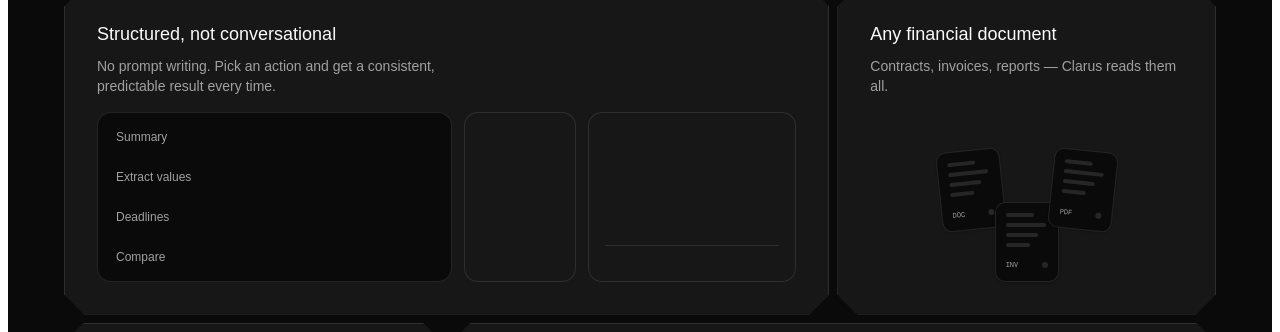
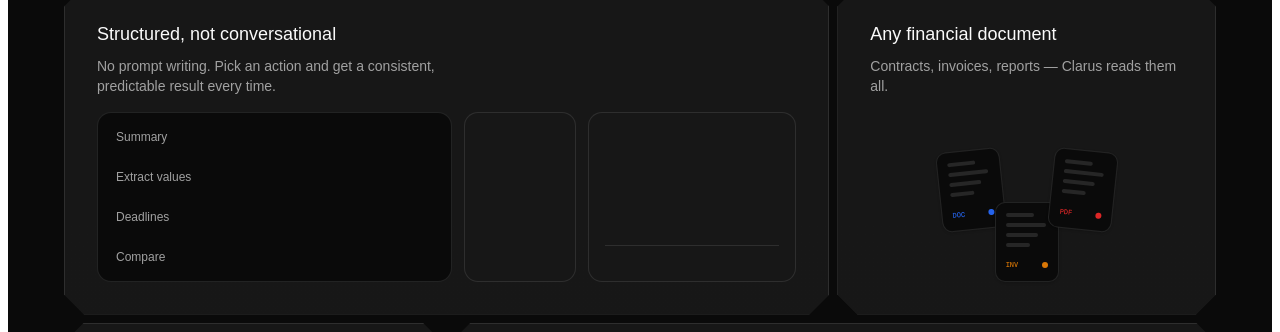
Before and after one commit to luchersou/Clarus, a Next.js app in the folder apps/web/: page / in a window 1280 px wide. Shown: the part 2600-2932 px from the top of the page. Built offline with nearby package versions, Linux system fonts and the light colour scheme; a web font is replaced by a local one.

Commit message:
feat(formats-panel): add looping animation and file-type colors

```diff
--- a/apps/web/src/components/sections/features-bento/formats-panel.tsx
+++ b/apps/web/src/components/sections/features-bento/formats-panel.tsx
@@ -1,56 +1,51 @@
 const DOCUMENTS = [
-  {
-    label: "CONTRACT",
-    type: "DOC",
-    position: "left",
-  },
-  {
-    label: "INVOICE",
-    type: "INV",
-    position: "center",
-  },
-  {
-    label: "REPORT",
-    type: "PDF",
-    position: "right",
-  },
+  { label: "CONTRACT", type: "DOC", tx: "-56px", ty: "-20px", rot: "-6deg", color: "#2563eb" },
+  { label: "INVOICE", type: "INV", tx: "0px", ty: "32px", rot: "0deg", color: "#d97706" },
+  { label: "REPORT", type: "PDF", tx: "56px", ty: "-20px", rot: "6deg", color: "#dc2626" },
 ];
 
 export function FormatsPanel() {
   return (
+    <>
+      <style>{`
+        @keyframes formats-doc {
+          0%, 100% {
+            transform: translate(var(--doc-tx), var(--doc-ty)) rotate(var(--doc-rot)) scale(1);
+            opacity: 1;
+          }
+          50% {
+            transform: translate(0, 0) rotate(0deg) scale(0.9);
+            opacity: 0.4;
+          }
+        }
+        @keyframes formats-core {
+          0%, 35% { opacity: 0; transform: scale(0.75); }
+          50%, 85% { opacity: 1; transform: scale(1); }
+          100% { opacity: 0; transform: scale(0.75); }
+        }
+        @keyframes formats-core-dot {
+          0%, 35% { transform: scale(1); }
+          50% { transform: scale(1.25); }
+          85%, 100% { transform: scale(1); }
+        }
+        @keyframes formats-ring {
+          0%, 40% { opacity: 0; transform: scale(0.75); }
+          55%, 80% { opacity: 1; transform: scale(1); }
+          100% { opacity: 0; transform: scale(0.75); }
+        }
+      `}</style>
+
       <div className="relative h-36 w-full">
-      {/* Documents */}
-      {DOCUMENTS.map((document, index) => (
+        {DOCUMENTS.map((document) => (
+          <div key={document.label} className="absolute left-1/2 top-1/2 -translate-x-1/2 -translate-y-1/2">
             <div
-          key={document.label}
-          className={`
-            absolute left-1/2 top-1/2
-            flex h-20 w-16
-            -translate-x-1/2 -translate-y-1/2
-            flex-col justify-between
-            rounded-lg
-            border border-border
-            bg-background
-            p-2.5
-            shadow-sm
-            transition-all
-            duration-700
-            ease-out
-
-            ${
-              document.position === "left"
-                ? "-ml-14 -mt-5 -rotate-6"
-                : document.position === "right"
-                  ? "ml-14 -mt-5 rotate-6"
-                  : "mt-8 rotate-0"
-            }
-
-            group-hover:ml-0
-            group-hover:mt-0
-            group-hover:rotate-0
-            group-hover:scale-90
-            group-hover:opacity-40
-          `}
+              style={{
+                ["--doc-tx" as string]: document.tx,
+                ["--doc-ty" as string]: document.ty,
+                ["--doc-rot" as string]: document.rot,
+                transform: `translate(${document.tx}, ${document.ty}) rotate(${document.rot})`,
+              }}
+              className="flex h-20 w-16 flex-col justify-between rounded-lg border border-border bg-background p-2.5 shadow-sm group-hover:[animation:formats-doc_3s_ease-in-out_infinite]"
             >
               <div className="space-y-1.5">
                 <div className="h-1 w-7 rounded-full bg-muted" />
@@ -58,66 +53,30 @@ export function FormatsPanel() {
                 <div className="h-1 w-8 rounded-full bg-muted" />
                 <div className="h-1 w-6 rounded-full bg-muted" />
               </div>
-
               <div className="flex items-center justify-between">
-            <span className="font-mono text-[7px] text-muted-foreground">
+                <span
+                  className="font-mono text-[7px] font-medium"
+                  style={{ color: document.color }}
+                >
                   {document.type}
                 </span>
-
-            <span className="size-1.5 rounded-full bg-muted" />
+                <span
+                  className="size-1.5 rounded-full"
+                  style={{ backgroundColor: document.color }}
+                />
+              </div>
             </div>
           </div>
         ))}
 
         {/* Clarus core */}
-      <div
-        className="
-          absolute left-1/2 top-1/2
-          flex size-12
-          -translate-x-1/2 -translate-y-1/2
-          items-center justify-center
-          rounded-xl
-          border border-primary/30
-          bg-primary/10
-          opacity-0
-          scale-75
-          transition-all
-          duration-500
-          ease-out
-          group-hover:scale-100
-          group-hover:opacity-100
-        "
-      >
-        <div
-          className="
-            size-2.5
-            rounded-full
-            bg-primary
-            shadow-[0_0_14px_hsl(var(--primary)/0.5)]
-            transition-transform
-            duration-500
-            group-hover:scale-125
-          "
-        />
+        <div className="absolute left-1/2 top-1/2 flex size-12 -translate-x-1/2 -translate-y-1/2 items-center justify-center rounded-xl border border-primary/30 bg-primary/10 opacity-0 scale-75 group-hover:[animation:formats-core_3s_ease-in-out_infinite]">
+          <div className="size-2.5 rounded-full bg-primary group-hover:[animation:formats-core-dot_3s_ease-in-out_infinite]" />
         </div>
 
         {/* Processing ring */}
-      <div
-        className="
-          pointer-events-none
-          absolute left-1/2 top-1/2
-          size-16
-          -translate-x-1/2 -translate-y-1/2
-          rounded-full
-          border border-primary/20
-          opacity-0
-          scale-75
-          transition-all
-          duration-700
-          group-hover:scale-100
-          group-hover:opacity-100
-        "
-      />
+        <div className="pointer-events-none absolute left-1/2 top-1/2 size-16 -translate-x-1/2 -translate-y-1/2 rounded-full border border-primary/20 opacity-0 scale-75 group-hover:[animation:formats-ring_3s_ease-in-out_infinite]" />
       </div>
+    </>
   );
 }
```
Lines whose indentation alone changed are shown as unchanged.
